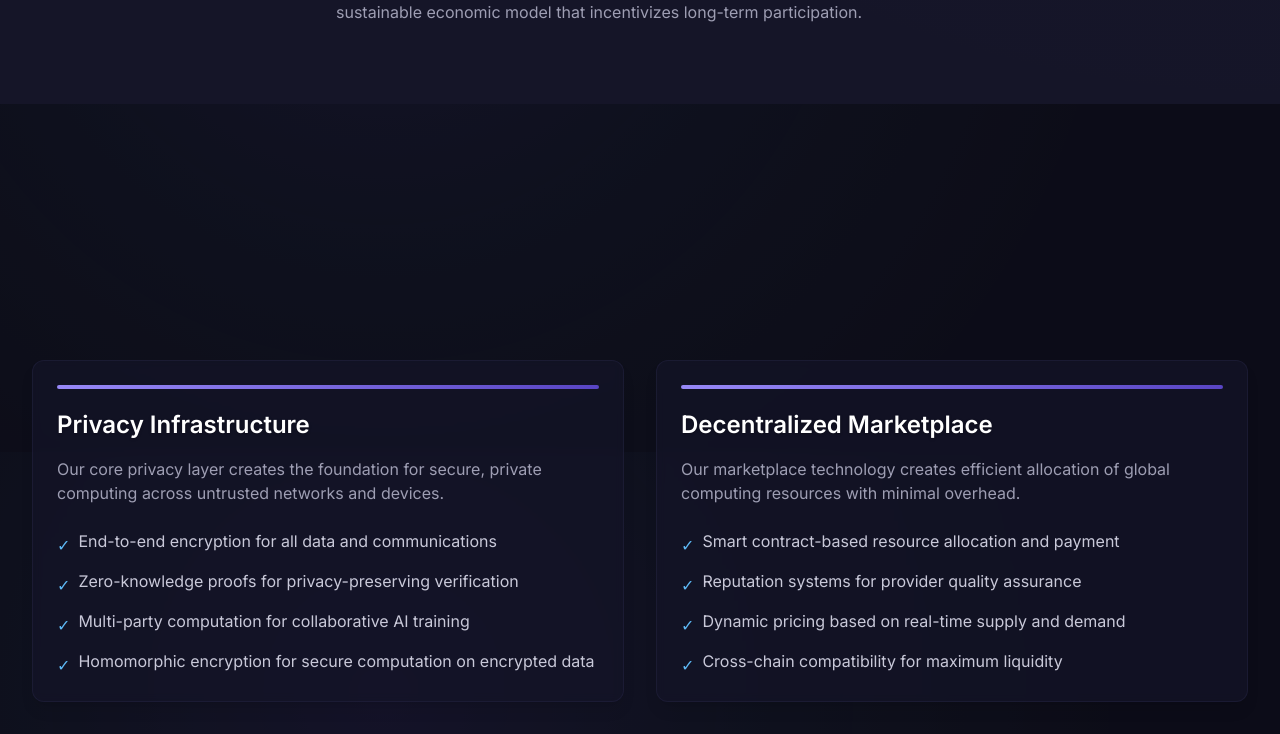
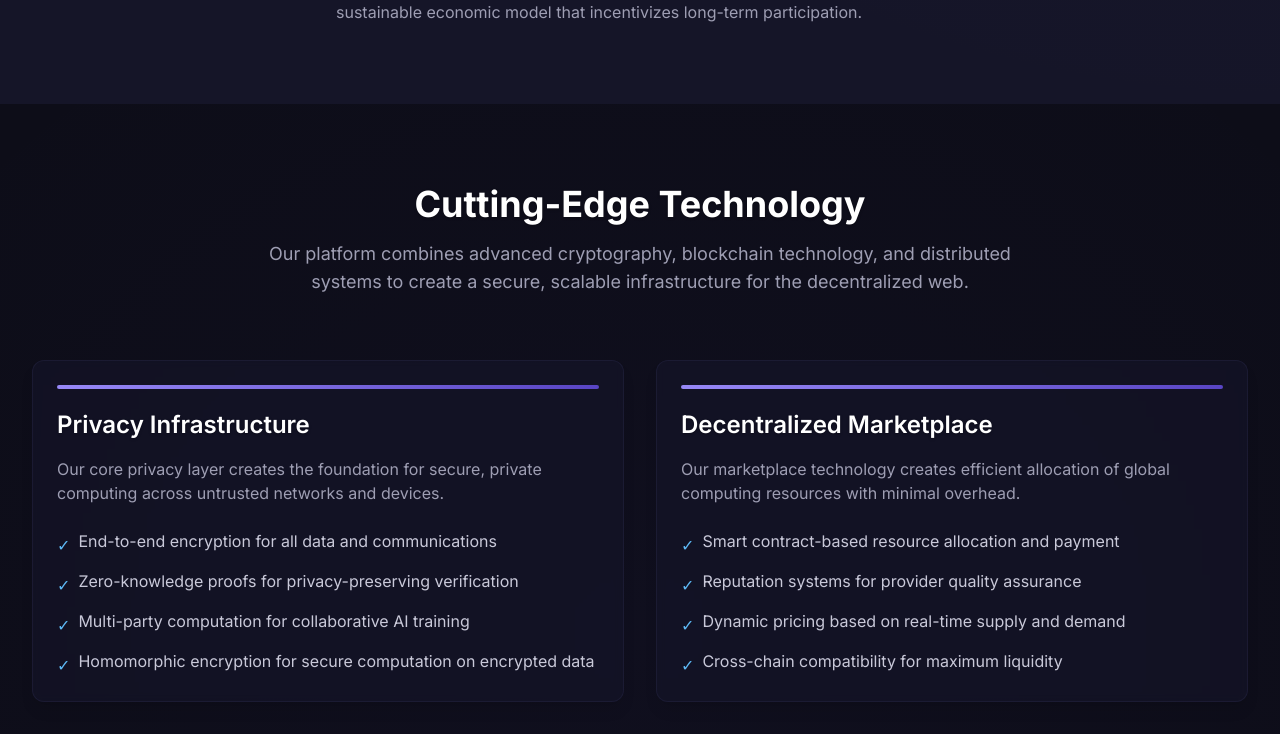
Before and after one commit to AeroNyxNetwork/AeroNyx-web, a Next.js app: page / in a window 1280 px wide. Shown: the part 2748-3482 px from the top of the page. Built offline with nearby package versions, Linux system fonts and the light colour scheme.

Commit message:
Update Technology.js

```diff
--- a/components/sections/Technology.js
+++ b/components/sections/Technology.js
@@ -2,6 +2,35 @@ import { useRef } from 'react';
 import { motion, useInView } from 'framer-motion';
 import Container from '../ui/Container';
 import Card from '../ui/Card';
+
+const TechCard = ({ title, description, features, delay = 0 }) => {
+  return (
+    <motion.div
+      className="h-full"
+      initial={{ opacity: 1, y: 0 }} // Start visible
+      whileInView={{ opacity: 1, y: 0 }}
+      transition={{ duration: 0.6, delay }}
+      viewport={{ once: true, amount: 0.3 }}
+      style={{ opacity: 1, transform: 'none' }} // Force visibility with inline styles
+    >
+      <Card className="h-full flex flex-col">
+        <div className="relative mb-6">
+          <div className="absolute top-0 h-1 w-full bg-gradient-to-r from-primary-light to-primary-dark rounded-full" />
+        </div>
+        <h3 className="text-2xl font-semibold mb-4">{title}</h3>
+        <p className="text-neutral-300 mb-6">{description}</p>
+        <ul className="space-y-3 mt-auto">
+          {features.map((feature, index) => (
+            <li key={index} className="flex items-start">
+              <span className="text-secondary mr-2 mt-1">✓</span>
+              <span className="text-neutral-200">{feature}</span>
+            </li>
+          ))}
+        </ul>
+      </Card>
+    </motion.div>
+  );
+};
 
 const Technology = () => {
   const ref = useRef(null);
@@ -51,27 +80,19 @@ const Technology = () => {
   ];
 
   return (
-    <section id="technology" className="py-20 relative overflow-hidden" style={{ position: 'relative', zIndex: 20 }}>
-      {/* Semi-transparent background to ensure text visibility */}
-      <div className="absolute inset-0 bg-neutral-900 bg-opacity-50" style={{ zIndex: -1 }}></div>
+    <section id="technology" className="py-20 bg-neutral-900 relative overflow-hidden">
+      {/* Background gradient */}
+      <div className="absolute inset-0 bg-gradient-radial from-primary-dark/5 to-transparent opacity-70" />
 
       <Container ref={ref}>
         <motion.div
-          className="text-center mb-16 relative"
-          initial={{ opacity: 0, y: 20 }}
-          animate={isInView ? { opacity: 1, y: 0 } : { opacity: 0, y: 20 }}
-          transition={{ duration: 0.5 }}
-          style={{ zIndex: 10 }}
+          className="text-center mb-16 relative z-10 force-visible"
+          initial={{ opacity: 1 }} // Start visible
+          animate={{ opacity: 1, y: 0 }} // Stay visible
+          style={{ opacity: 1, transform: 'none' }} // Force visibility with inline styles
         >
-          <h2 className="text-4xl font-bold mb-4 text-shadow">Cutting-Edge Technology</h2>
-
-          {/* This is the paragraph that wasn't displaying */}
-          <p className="text-lg text-white max-w-3xl mx-auto" style={{
-            position: 'relative',
-            zIndex: 15,
-            textShadow: '0 1px 3px rgba(0,0,0,0.3)',
-            fontWeight: 500
-          }}>
+          <h2 className="text-4xl font-bold mb-4">Cutting-Edge Technology</h2>
+          <p className="text-lg text-neutral-300 max-w-3xl mx-auto">
             Our platform combines advanced cryptography, blockchain technology, and distributed
             systems to create a secure, scalable infrastructure for the decentralized web.
           </p>
@@ -79,31 +100,13 @@ const Technology = () => {
 
         <div className="grid grid-cols-1 md:grid-cols-2 gap-8">
           {techData.map((tech, index) => (
-            <motion.div
+            <TechCard
               key={index}
-              className="h-full"
-              initial={{ opacity: 0, y: 30 }}
-              whileInView={{ opacity: 1, y: 0 }}
-              transition={{ duration: 0.6, delay: index * 0.1 }}
-              viewport={{ once: true, amount: 0.3 }}
-              style={{ zIndex: 10 }}
-            >
-              <Card className="h-full flex flex-col">
-                <div className="relative mb-6">
-                  <div className="absolute top-0 h-1 w-full bg-gradient-to-r from-primary-light to-primary-dark rounded-full"></div>
-                </div>
-                <h3 className="text-2xl font-semibold mb-4">{tech.title}</h3>
-                <p className="text-neutral-300 mb-6">{tech.description}</p>
-                <ul className="space-y-3 mt-auto">
-                  {tech.features.map((feature, index) => (
-                    <li key={index} className="flex items-start">
-                      <span className="text-secondary mr-2 mt-1">✓</span>
-                      <span className="text-neutral-200">{feature}</span>
-                    </li>
-                  ))}
-                </ul>
-              </Card>
-            </motion.div>
+              title={tech.title}
+              description={tech.description}
+              features={tech.features}
+              delay={index * 0.1}
+            />
           ))}
         </div>
       </Container>
```
